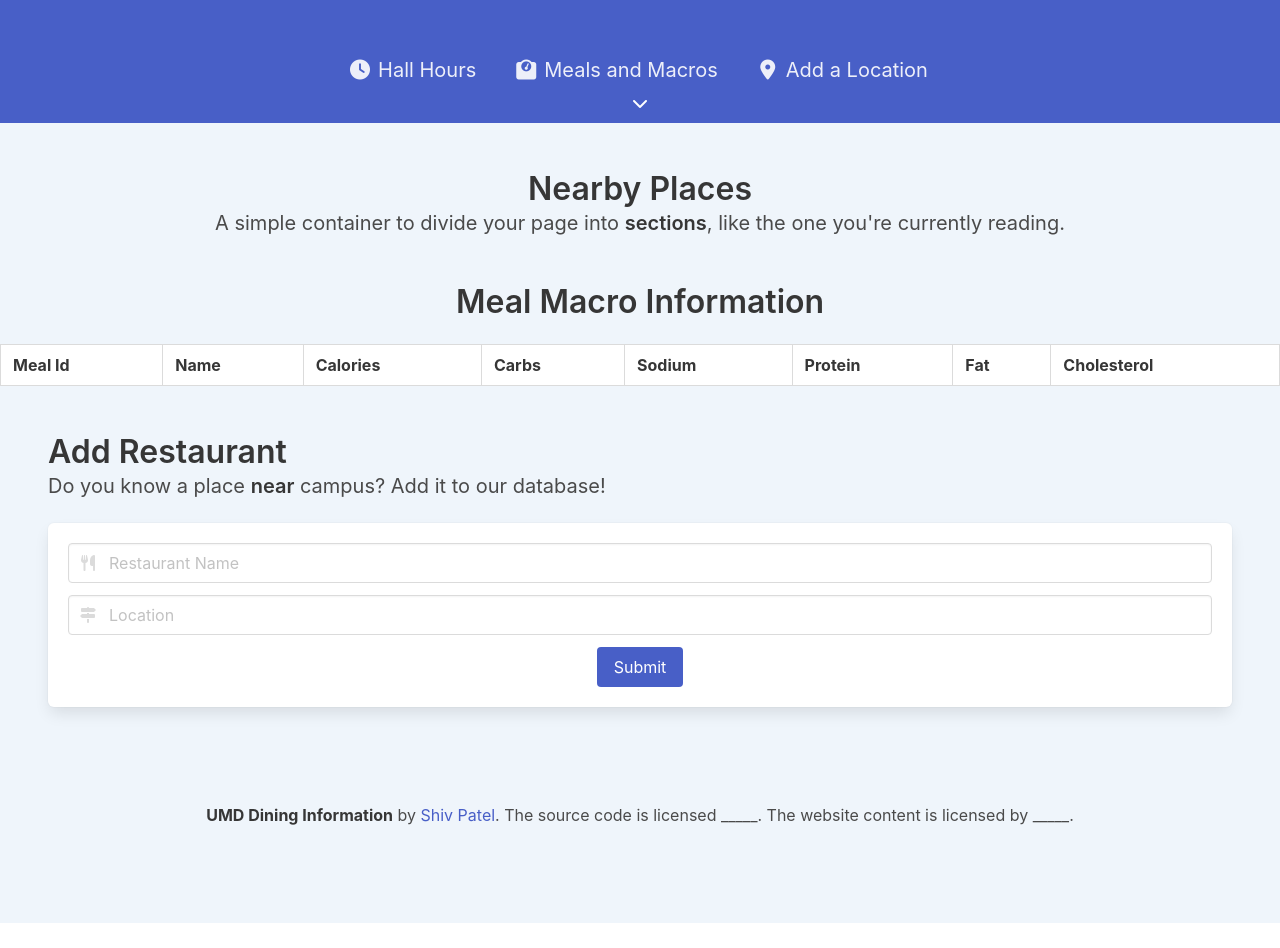
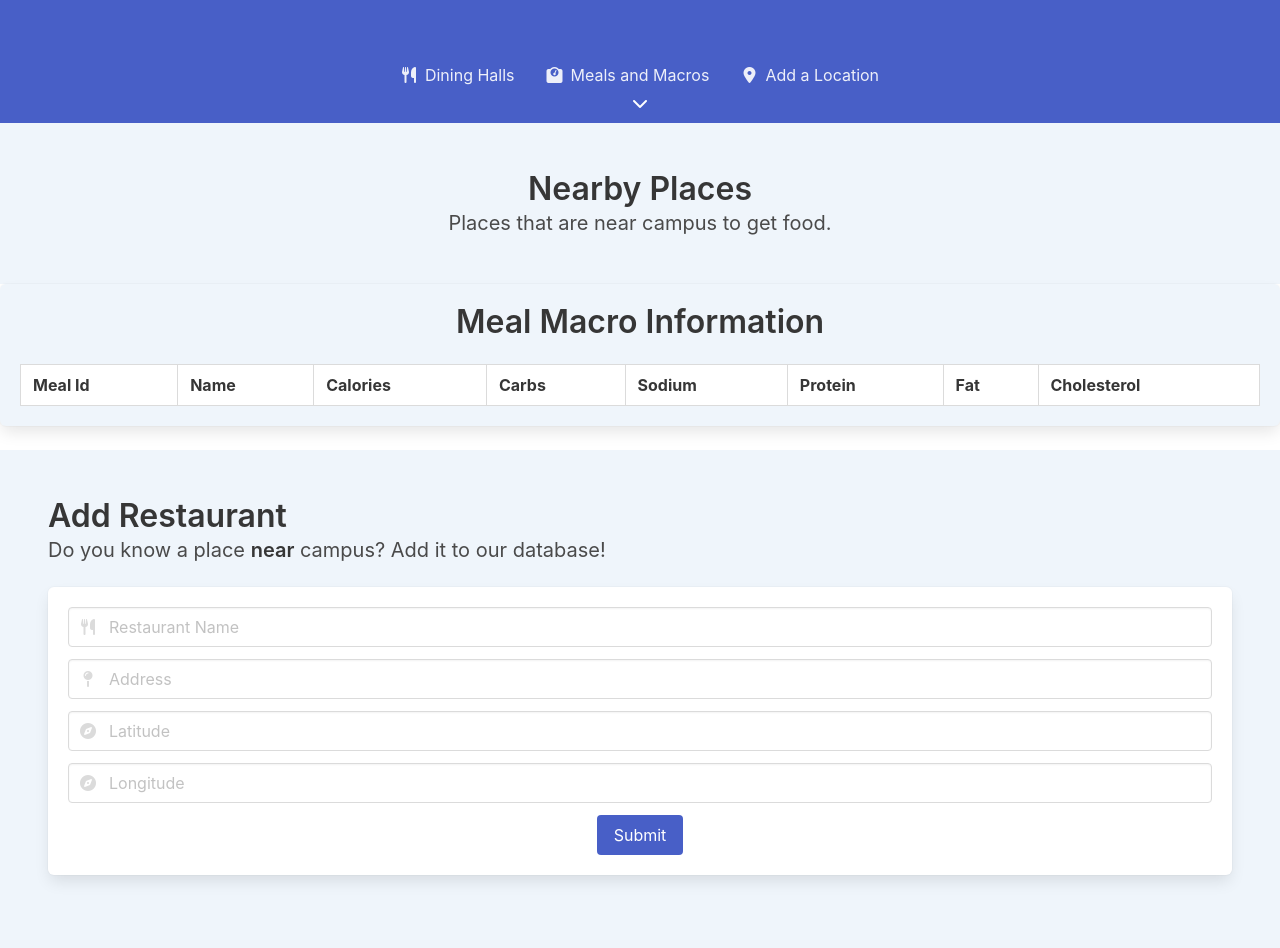
Before and after one commit to Shivppatel/UMD-CampusDineAPI, a website: page public/index.html in a window 1280 px wide. Shown: the part 677-1625 px from the top of the page. Before the commit the page ends 1600 px from the top, so only its background shows below. Drawn offline with nearby package versions, Linux system fonts and the light colour scheme; no server answers.

Commit message:
added meal map to navbar and also linked hero buttons

```diff
--- a/public/index.html
+++ b/public/index.html
@@ -30,6 +30,9 @@
             <div class="navbar-end">
               <a class="navbar-item is-active"> Home </a>
               <a href="./pages/about.html" class="navbar-item"> About </a>
+              <a href="./pages/mealMap.html" class="navbar-item">
+                Meal Map
+              </a>
               <a href="./pages/documentation.html" class="navbar-item">
                 Documentation
               </a>
@@ -76,22 +79,22 @@
     </div>
 
     <div class="hero-foot">
-      <div class="tabs is-centered is-boxed is-medium">
+      <div class="tabs is-centered ">
         <ul>
           <li class="">
-            <a>
-              <span class="icon is-small"><i class="fas fa-clock" aria-hidden="true"></i></span>
-              <span>Hall Hours</span>
+            <a href="#halls">
+              <span class="icon is-small"><i class="fas fa-utensils" aria-hidden="true"></i></span>
+              <span>Dining Halls</span>
             </a>
           </li>
           <li>
-            <a>
+            <a href="#macros">
               <span class="icon is-small"><i class="fas fa-weight" aria-hidden="true"></i></span>
               <span>Meals and Macros</span>
             </a>
           </li>
           <li>
-            <a>
+            <a href="#form">
               <span class="icon is-small"><i class="fas fa-map-marker-alt" aria-hidden="true"></i></span>
               <span>Add a Location</span>
             </a>
@@ -102,16 +105,15 @@
     <i class="fas fa-chevron-down has-text-centered pb-3"></i>
   </section>
 
-  <section class="section has-text-centered has-background-info-light">
+  <section class="section has-text-centered has-background-info-light" id="halls">
     <p class="title">Nearby Places</p>
     <p class="subtitle">
-      A simple container to divide your page into <strong>sections</strong>,
-      like the one you're currently reading.
+      Places that are near campus to get food.
     </p>
     <div class="tile is-ancestor is-justify-content-center"></div>
   </section>
 
-  <div class="has-background-info-light">
+  <div class="has-background-info-light box" id="macros">
     <p class="title has-text-centered">Meal Macro Information</p>
     <table class="table is-bordered is-hoverable is-fullwidth is-striped">
       <thead>
@@ -130,7 +132,7 @@
     </table>
   </div>
 
-  <section class="section has-background-info-light">
+  <section class="section has-background-info-light" id="form">
     <p class="title">Add Restaurant</p>
     <p class="subtitle">
       Do you know a place <strong>near</strong> campus? Add it to our
@@ -147,9 +149,25 @@
       </div>
       <div class="field">
         <p class="control has-icons-left">
-          <input class="input" name="hall_location" type="text" placeholder="Location" />
+          <input class="input" name="hall_address" type="text" placeholder="Address" />
           <span class="icon is-small is-left">
-            <i class="fas fa-map-signs"></i>
+            <i class="fas fa-map-pin"></i>
+          </span>
+        </p>
+      </div>
+      <div class="field">
+        <p class="control has-icons-left">
+          <input class="input" name="hall_lat" type="text" placeholder="Latitude" />
+          <span class="icon is-small is-left">
+            <i class="fas fa-compass"></i>
+          </span>
+        </p>
+      </div>
+      <div class="field">
+        <p class="control has-icons-left">
+          <input class="input" name="hall_long" type="text" placeholder="Longitude" />
+          <span class="icon is-small is-left">
+            <i class="fas fa-compass"></i>
           </span>
         </p>
       </div>
```
